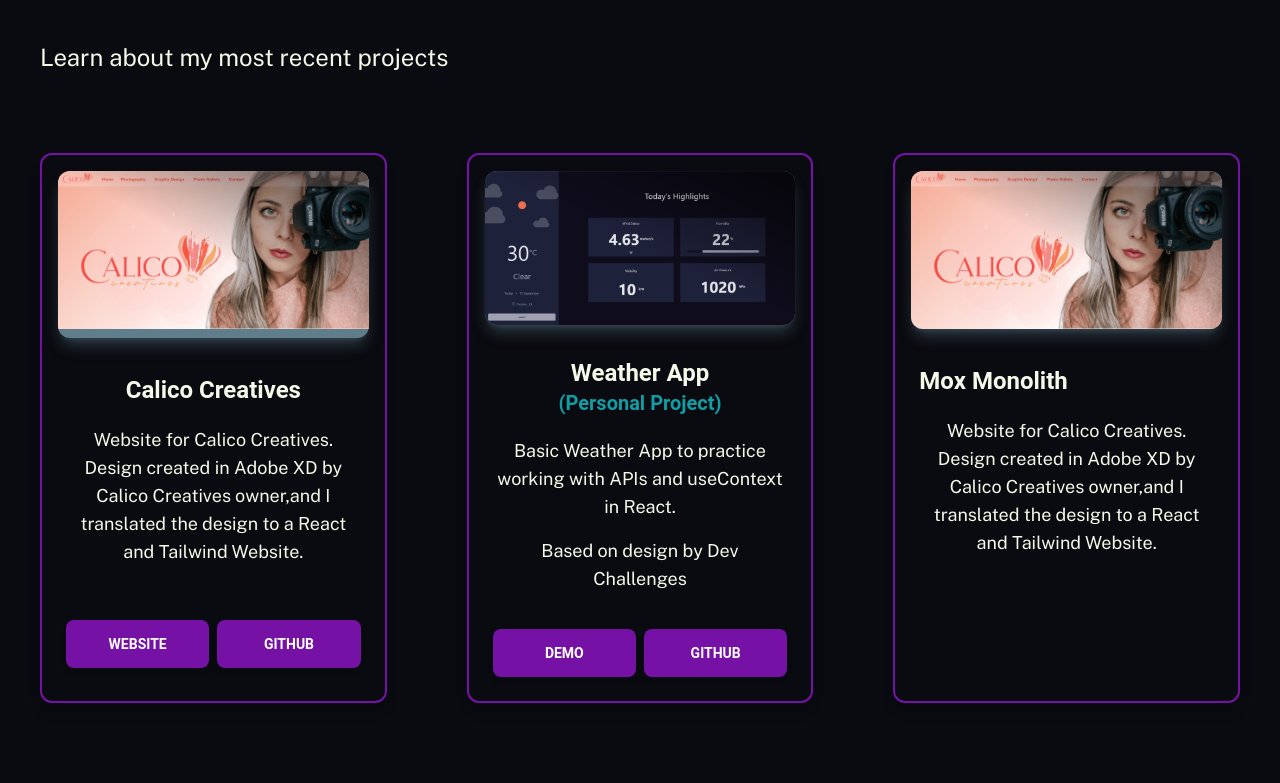
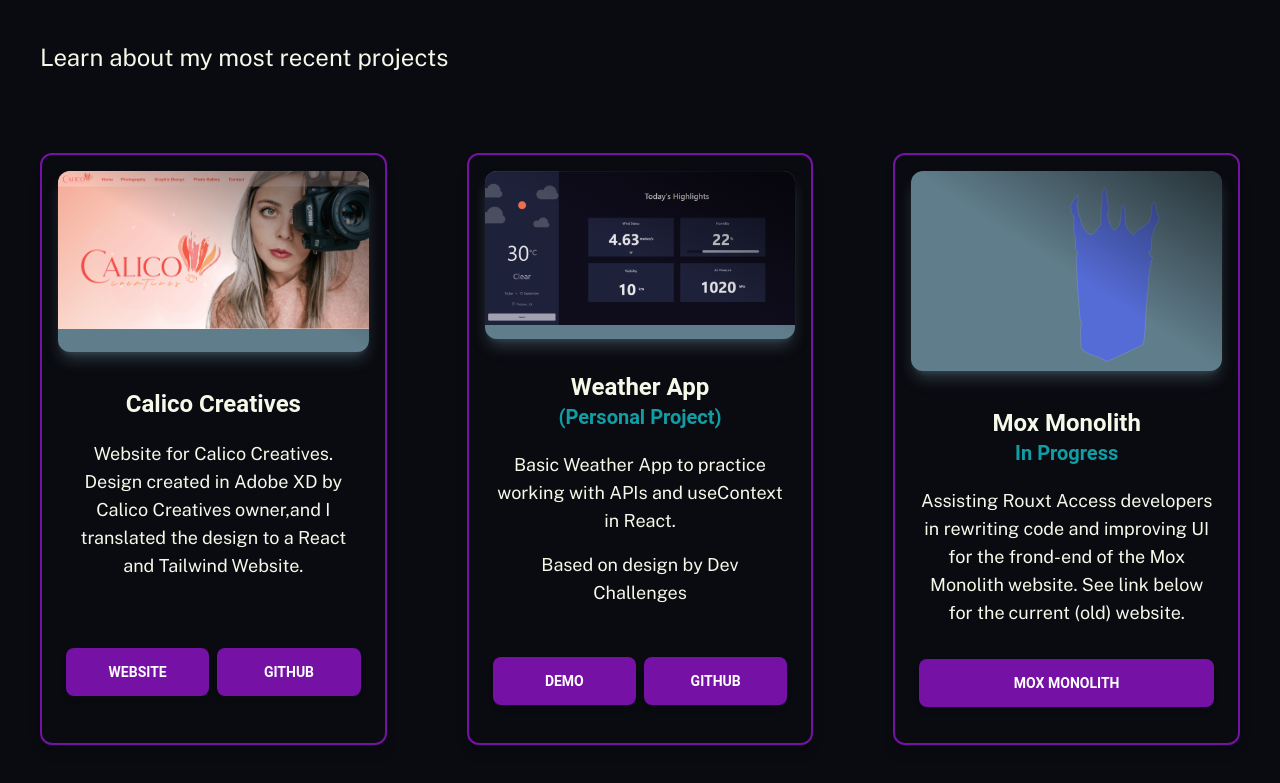
Before and after one commit to carinadiesel-dev/Portfolio-V2, a React (Vite) app: page / in a window 1280 px wide. Shown: the part 2783-3566 px from the top of the page. Built offline with nearby package versions, Linux system fonts and the light colour scheme.

Commit message:
Added Mox Monolith

```diff
--- a/src/components/Work.tsx
+++ b/src/components/Work.tsx
@@ -217,13 +217,52 @@
               </a>
             </CardFooter>
           </Card>
-          <Card className="w-full max-w-[26rem] shadow-lg bg-image-main bg-center bg-cover border-purple-dark border-2">
+          <Card className="grid w-full max-w-[26rem] shadow-lg bg-image-main bg-center bg-cover border-purple-dark border-2">
             <CardHeader floated={false} color="blue-gray">
-              <img src={CCImage} />
+              {/* <img src={CCImage} /> */}
+              <svg
+                version="1.0"
+                xmlns="http://www.w3.org/2000/svg"
+                width="300.000000pt"
+                height="150.000000pt"
+                viewBox="0 0 300.000000 315.000000"
+                preserveAspectRatio="xMidYMid meet"
+              >
+                <g
+                  transform="translate(0.000000,315.000000) scale(0.100000,-0.100000)"
+                  fill="#556cd6"
+                  stroke="#FFFFFF"
+                >
+                  <path
+                    stroke-width="2"
+                    d="M1371 2853 c-12 -44 -17 -175 -8 -191 4 -5 0 -29 -9 -53 -10 -31 -13
+-61 -9 -99 3 -30 1 -76 -4 -103 -8 -35 -8 -52 0 -66 13 -20 2 -38 -84 -143
+-51 -63 -80 -64 -141 -8 -49 46 -80 103 -90 170 -4 25 -13 54 -21 66 -7 11
+-16 47 -20 80 -3 32 -11 69 -17 81 -7 15 -7 31 1 54 6 17 11 55 11 83 l-1 51
+-30 -35 c-16 -19 -41 -56 -54 -82 -14 -26 -29 -49 -35 -53 -7 -4 -7 -12 0 -25
+5 -10 10 -37 10 -59 0 -32 5 -44 24 -56 23 -15 23 -19 22 -165 0 -105 4 -154
+12 -162 8 -8 12 -49 12 -118 0 -89 3 -109 20 -130 24 -30 25 -46 5 -58 -14 -7
+-15 -34 -5 -233 5 -123 14 -278 20 -344 5 -66 15 -194 21 -285 8 -123 14 -169
+26 -182 13 -15 14 -24 4 -65 -13 -50 -14 -192 -3 -308 l7 -69 58 -41 c32 -22
+77 -46 100 -52 50 -12 135 -46 198 -79 l46 -24 274 126 c151 69 279 131 286
+137 13 14 32 115 38 202 2 33 8 159 15 280 6 121 15 249 20 285 6 36 15 135
+20 220 11 167 33 308 56 354 17 36 17 36 0 36 -19 0 -46 44 -46 75 0 18 5 25
+20 25 19 0 20 7 20 118 1 87 4 122 15 136 8 11 15 34 15 51 0 18 14 52 31 81
+61 95 64 108 35 180 -14 35 -26 82 -26 104 0 23 -7 57 -16 78 l-16 37 -20 -39
+c-14 -28 -18 -50 -14 -76 3 -21 -1 -60 -9 -91 -9 -30 -18 -71 -22 -91 -3 -21
+-11 -38 -17 -38 -6 -1 -33 -23 -61 -50 -36 -36 -58 -50 -78 -50 -20 0 -30 -7
+-36 -23 -5 -13 -24 -36 -42 -52 l-33 -27 -39 43 c-69 79 -79 108 -84 253 -3
+71 -11 142 -17 158 -12 28 -13 28 -30 9 -15 -17 -18 -37 -18 -113 1 -137 -31
+-227 -89 -259 -15 -8 -24 -7 -35 2 -24 20 -60 98 -78 169 -15 60 -15 70 -1
+109 17 48 19 87 6 95 -10 6 -20 58 -26 131 -7 81 -27 155 -41 155 -7 0 -18
+-17 -23 -37z"
+                  />
+                </g>
+              </svg>
               <div className="absolute inset-0 w-full h-full to-bg-black-10 bg-gradient-to-tr from-transparent via-transparent to-black/60" />
             </CardHeader>
             <CardBody>
-              <div className="flex items-center justify-between pt-3 mb-5 font-brand">
+              <div className="grid pt-3 mb-5 place-items-center font-brand">
                 <Typography
                   variant="h5"
                   color="blue-gray"
@@ -231,14 +270,35 @@
                 >
                   Mox Monolith
                 </Typography>
+                <Typography
+                  variant="h5"
+                  color="blue-gray"
+                  className="text-xl text-brand text-darkCyan"
+                >
+                  In Progress
+                </Typography>
               </div>
               <Typography className="text-lg font-body text-ivory" color="gray">
-                Website for Calico Creatives. Design created in Adobe XD by
-                Calico Creatives owner,and I translated the design to a React
-                and Tailwind Website.
+                Assisting Rouxt Access developers in rewriting code and
+                improving UI for the frond-end of the Mox Monolith website. See
+                link below for the current (old) website.
               </Typography>
             </CardBody>
-            <CardFooter className="flex gap-2 pt-5"></CardFooter>
+            <CardFooter className="mb-3 -mt-4">
+              <a
+                className="w-full"
+                href={`https://moxmonolith.com/`}
+                target="_blank"
+              >
+                <Button
+                  size="lg"
+                  fullWidth={true}
+                  className="bg-purple-dark hover:bg-trueBlue"
+                >
+                  Mox Monolith
+                </Button>
+              </a>
+            </CardFooter>
           </Card>
         </div>
       </div>
```
